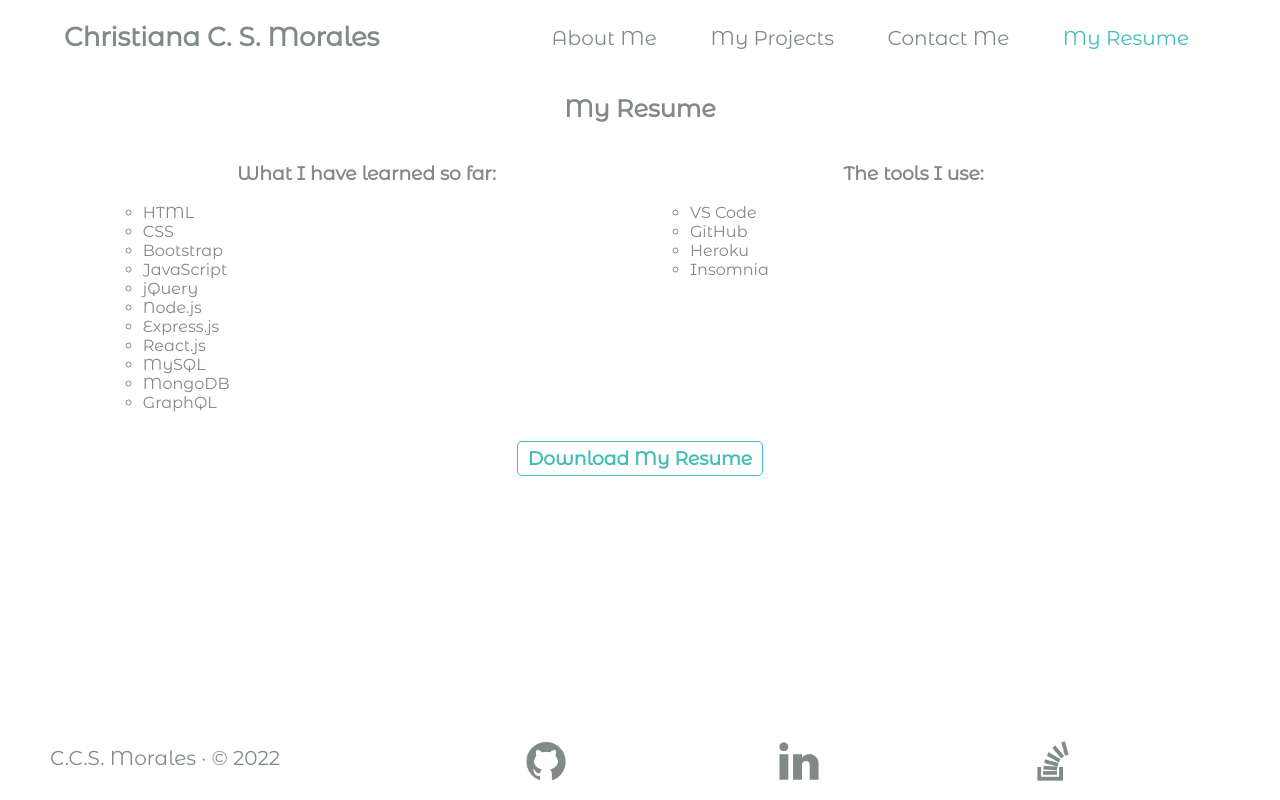
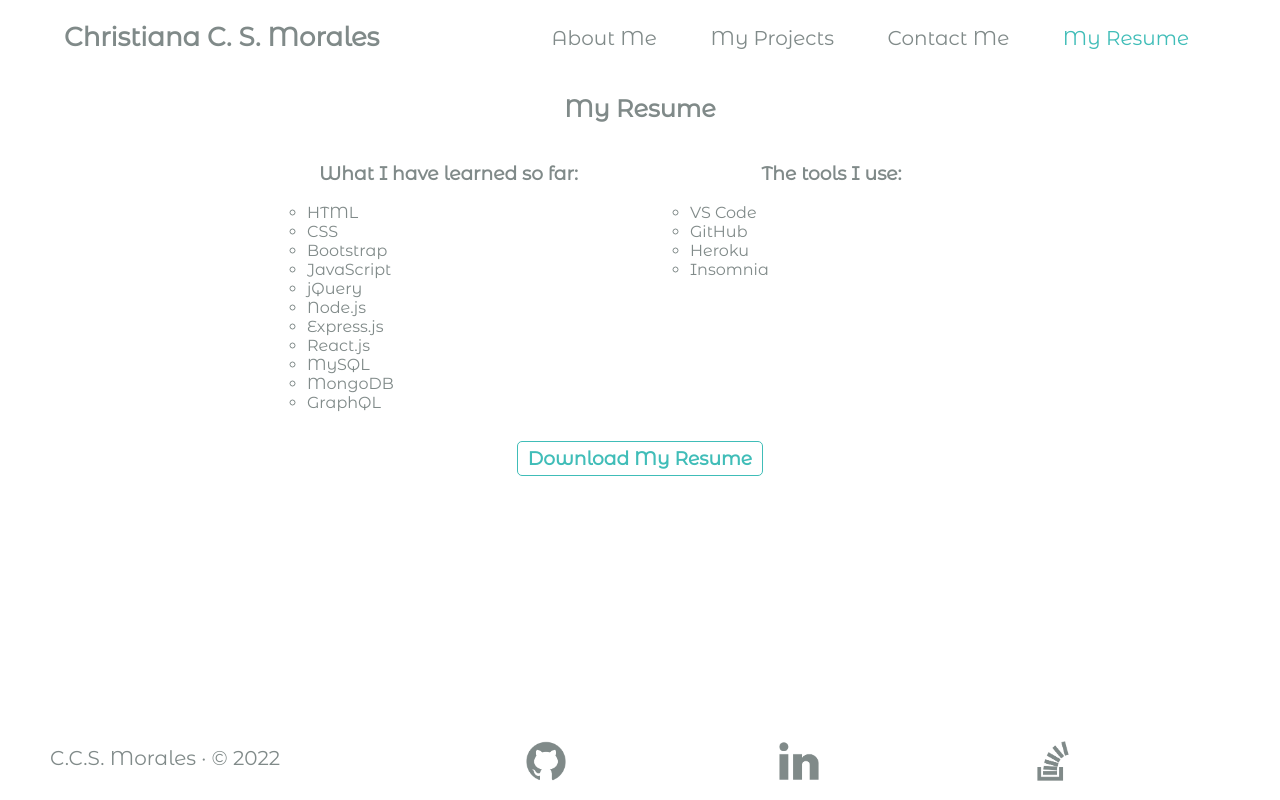
Before and after one commit to NicaVulcan/ccs-morales, a React (Create React App) app: page / in a window 1280 px wide. Both pictures are taken after a click on the element "My Resume". Built offline with nearby package versions, Linux system fonts and the light colour scheme.

Commit message:
changed display proportion for resume section in >= 980px view

```diff
--- a/src/index.css
+++ b/src/index.css
@@ -375,6 +375,10 @@ footer p {
     #contact-form {
         width: 60%;
     }
+    .proficiencies {
+        width: 70%;
+        margin: auto;
+    }
     footer {
         width: 100%;
         flex-direction: row;
```
